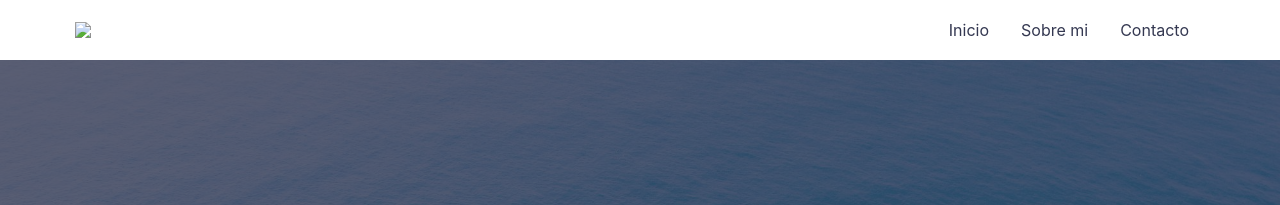
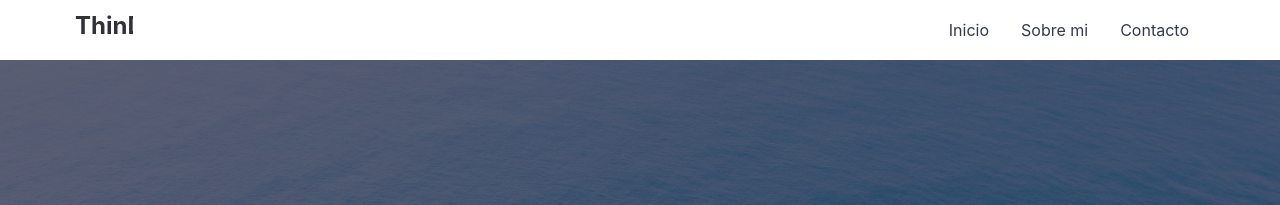
Before and after one commit to JuandeLS3/jotadevs.github.io, a Jekyll site: the page built from index.md, in a window 1280 px wide. Shown: the top 205 px of the page. Built offline with Jekyll 4.4.1, drawn with Linux system fonts in a browser that asks for light colours.

Commit message:
#14 Fix logo

```diff
--- a/_includes/header.html
+++ b/_includes/header.html
@@ -4,7 +4,7 @@
       <a class="header__logo" href="{{ '/' | relative_url }}">
         <div class="header__logo--container">
           <!--{% include logo.svg %}-->
-          <img src="header.png">
+          <h2>ThinDev</h2>
         </div>
       </a>
       <nav class="header__links">
```
